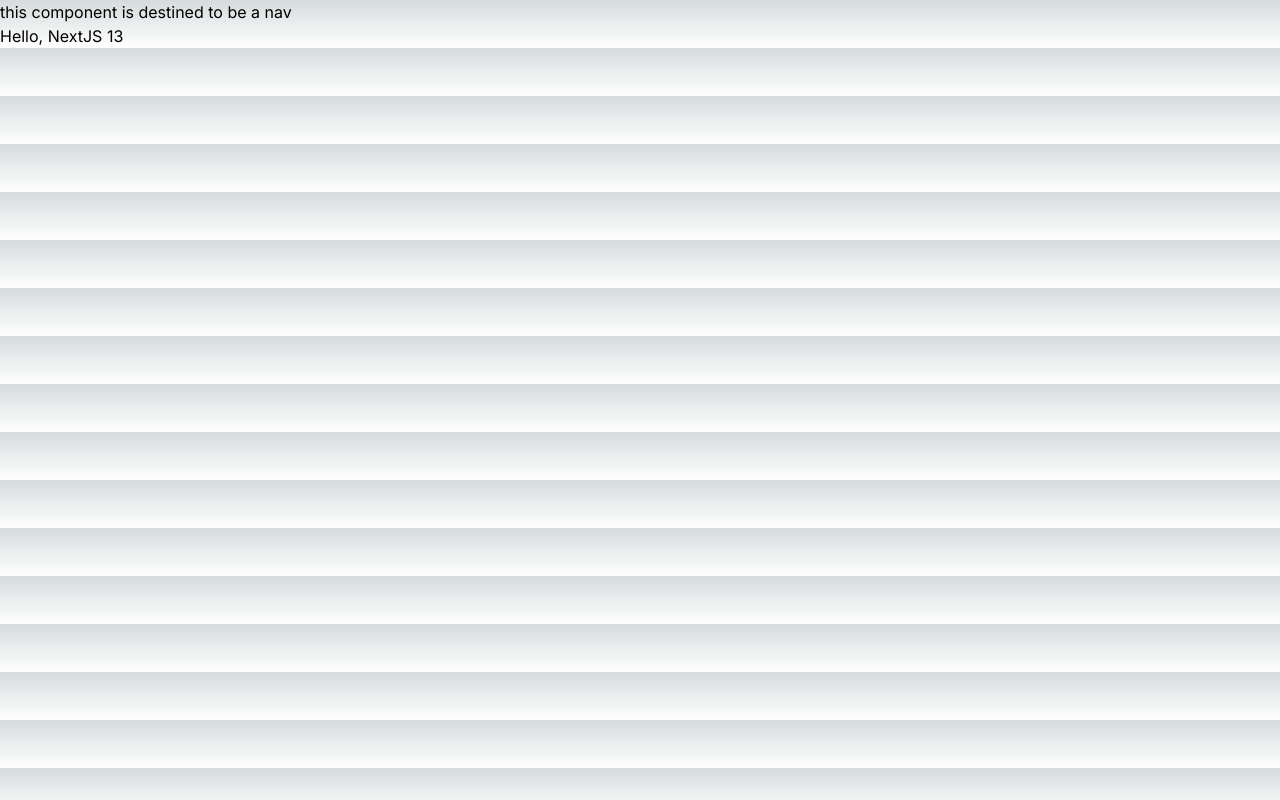
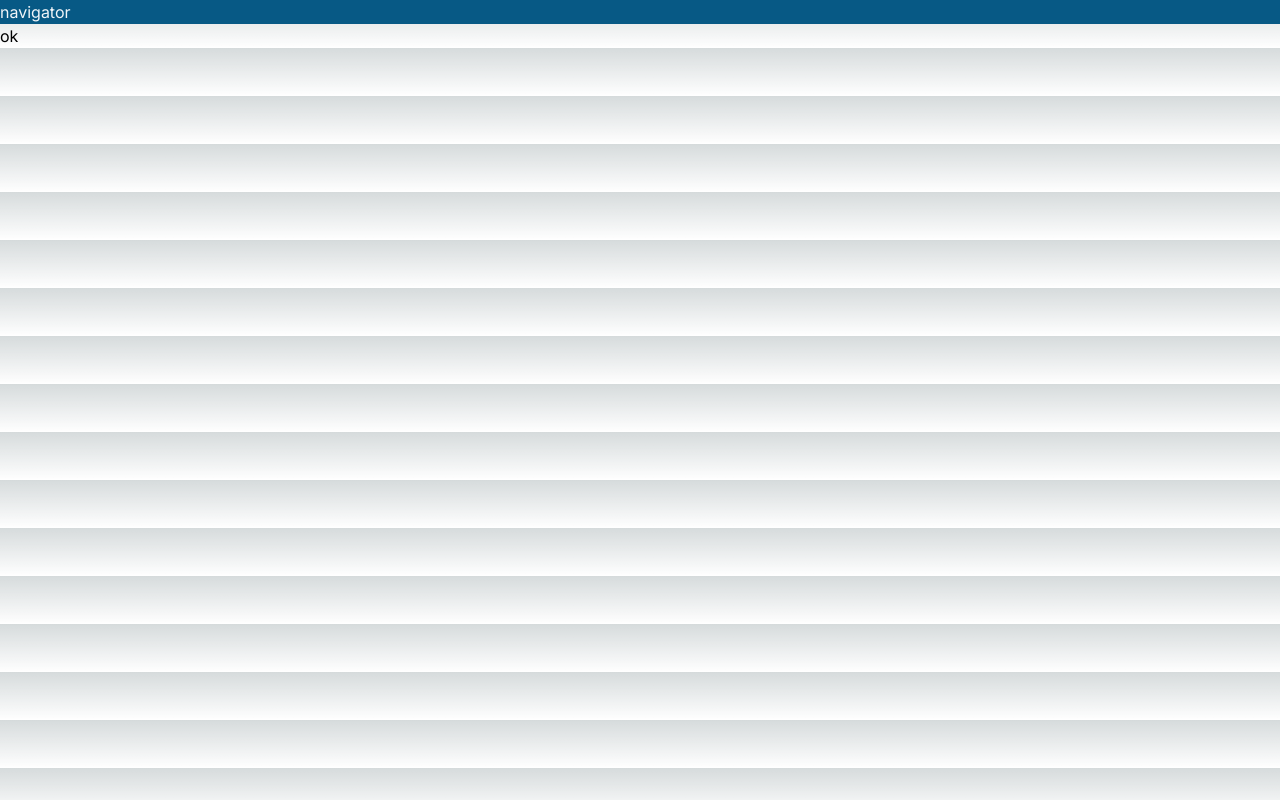
Before and after one commit to faun3/nextAppTest, a Next.js app: page /hello in a window 1280 px wide. Built offline with nearby package versions, Linux system fonts and the light colour scheme.

Commit message:
write a bad nav component and add it to the layout file

```diff
--- /dev/null
+++ b/app/error.tsx
@@ -0,0 +1,20 @@
+"use client";
+
+interface ErrorPageProps {
+  error: Error;
+  reset: () => void;
+}
+
+export default function Error({ error, reset }: ErrorPageProps) {
+  return (
+    <>
+      <div>woah nelly bad stuff happened</div>
+      <button
+        onClick={reset}
+        className="px-6 py-3 bg-emerald-500 text-white font-mono text-xl inline-block rounded-lg"
+      >
+        clicker
+      </button>
+    </>
+  );
+}
--- /dev/null
+++ b/app/hello/Navbar.tsx
@@ -0,0 +1,7 @@
+"use client";
+
+export default function Navbar() {
+  return (
+    <nav className="bg-sky-800 text-slate-100 sticky top-0">navigator</nav>
+  );
+}
--- a/app/hello/page.tsx
+++ b/app/hello/page.tsx
@@ -1,4 +1,9 @@
-export default async function Page() {
-  await new Promise((resolve) => setTimeout(resolve, 1000));
-  return <div>Hello, NextJS 13</div>;
+import Navbar from "./Navbar";
+
+export default function Page() {
+  return (
+    <>
+      <div>ok</div>
+    </>
+  );
 }
--- a/app/layout.tsx
+++ b/app/layout.tsx
@@ -1,6 +1,8 @@
 import "./globals.css";
 import type { Metadata } from "next";
 import { Inter } from "next/font/google";
+
+import Navbar from "./hello/Navbar";
 
 const inter = Inter({ subsets: ["latin"] });
 
@@ -17,7 +19,7 @@ export default function RootLayout({
   return (
     <html lang="en">
       <body className={inter.className}>
-        <nav>this component is destined to be a nav</nav>
+        <Navbar />
         {children}
       </body>
     </html>
```
